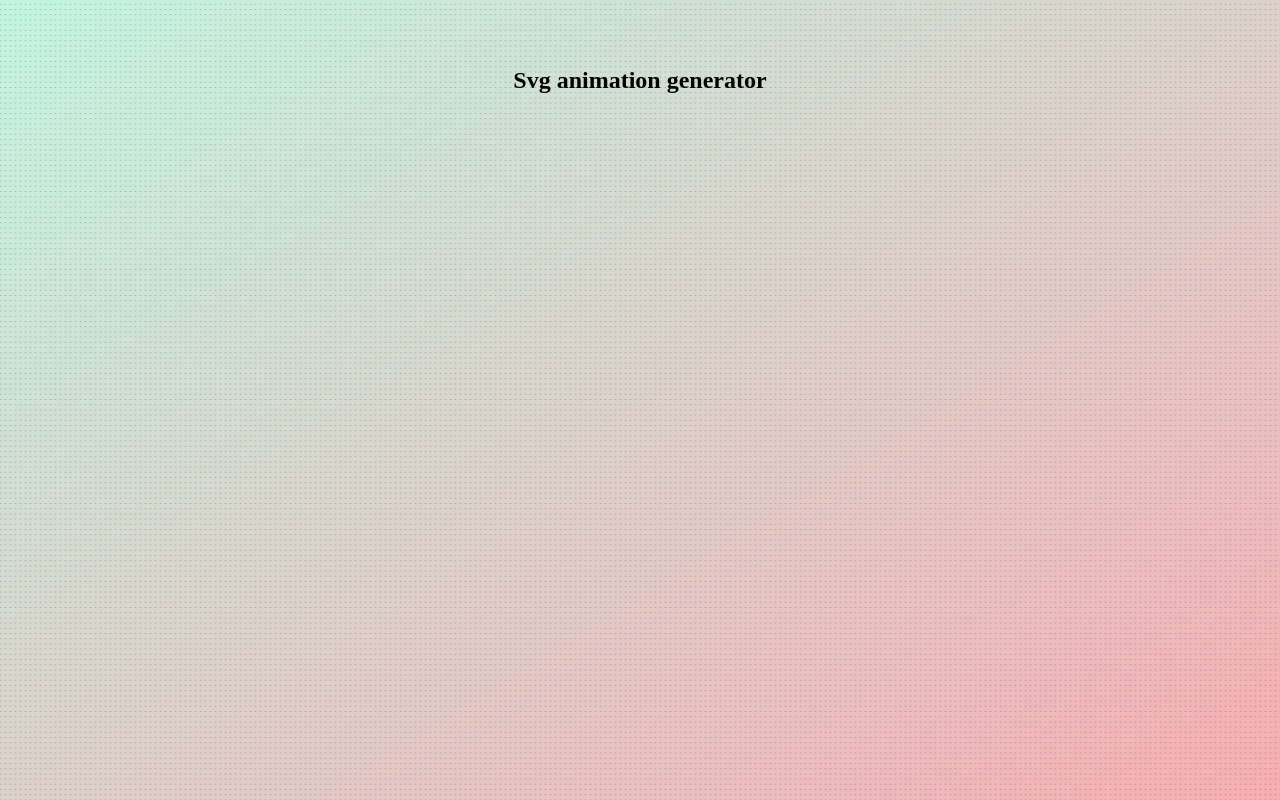
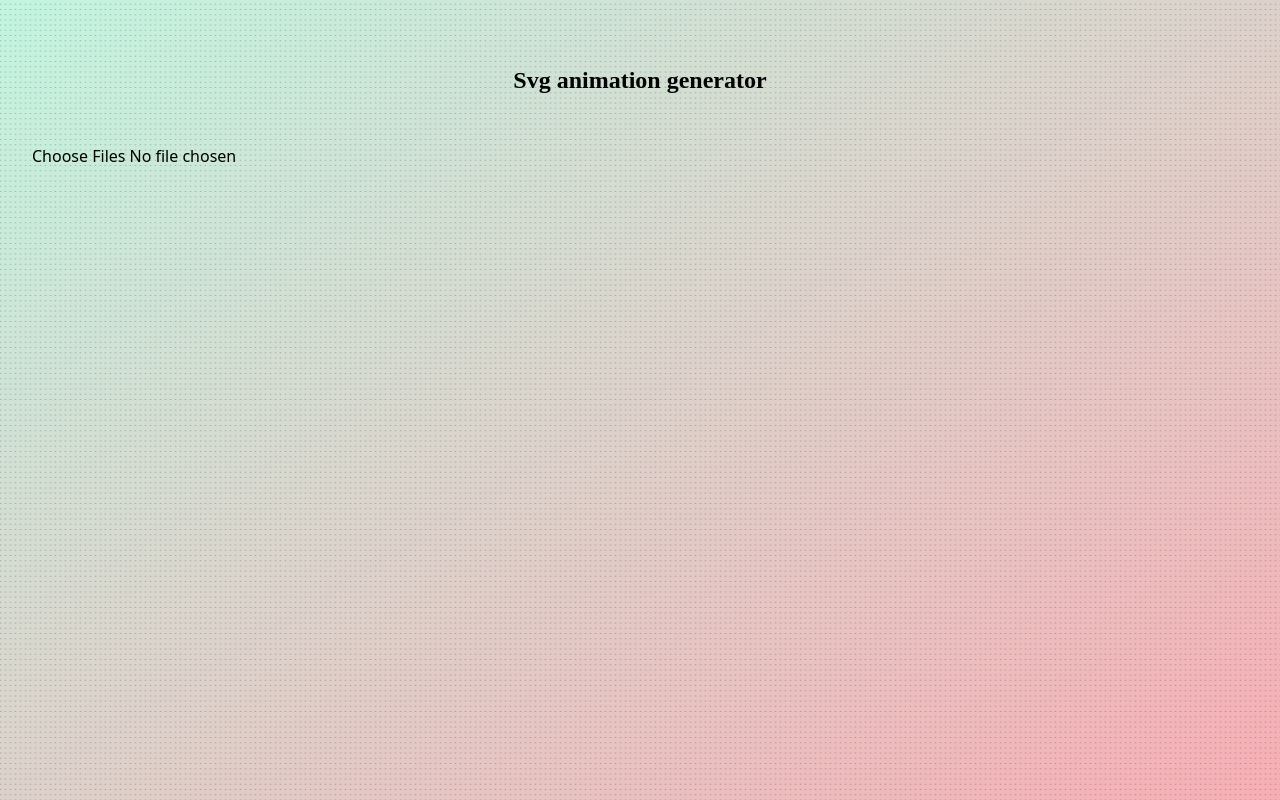
Before and after one commit to TraceOfHumanity/svg-animator, a React (Vite) app: page / in a window 1280 px wide. Built offline with nearby package versions, Linux system fonts and the light colour scheme; a web font is replaced by a local one.

Commit message:
Add SVG file upload and rendering functionality

```diff
--- a/src/App.tsx
+++ b/src/App.tsx
@@ -1,12 +1,38 @@
-import { MainContainer } from "./components/MainContainer"
-import { Title } from "./components/Title"
+import { MainContainer } from "./components/MainContainer";
+import { Title } from "./components/Title";
+import { useState } from "react";
 
 function App() {
+  const [svgs, setSvgs] = useState<string[]>([]);
+
+  const handleSvgUpload = (event: React.ChangeEvent<HTMLInputElement>) => {
+    const files = event.target.files;
+    if (files) {
+      const newSvgs: string[] = [];
+      Array.from(files).forEach((file) => {
+        const reader = new FileReader();
+        reader.onload = (e) => {
+          newSvgs.push(e.target?.result as string);
+          if (newSvgs.length === files.length) {
+            setSvgs((prevSvgs) => [...prevSvgs, ...newSvgs]);
+          }
+        };
+        reader.readAsText(file);
+      });
+    }
+  };
+
   return (
     <MainContainer>
       <Title />
+      <input type="file" accept="image/svg+xml" multiple onChange={handleSvgUpload} />
+      <div>
+        {svgs.map((svg, index) => (
+          <div key={index} dangerouslySetInnerHTML={{ __html: svg }} />
+        ))}
+      </div>
     </MainContainer>
-  )
+  );
 }
 
-export default App
+export default App;
```
